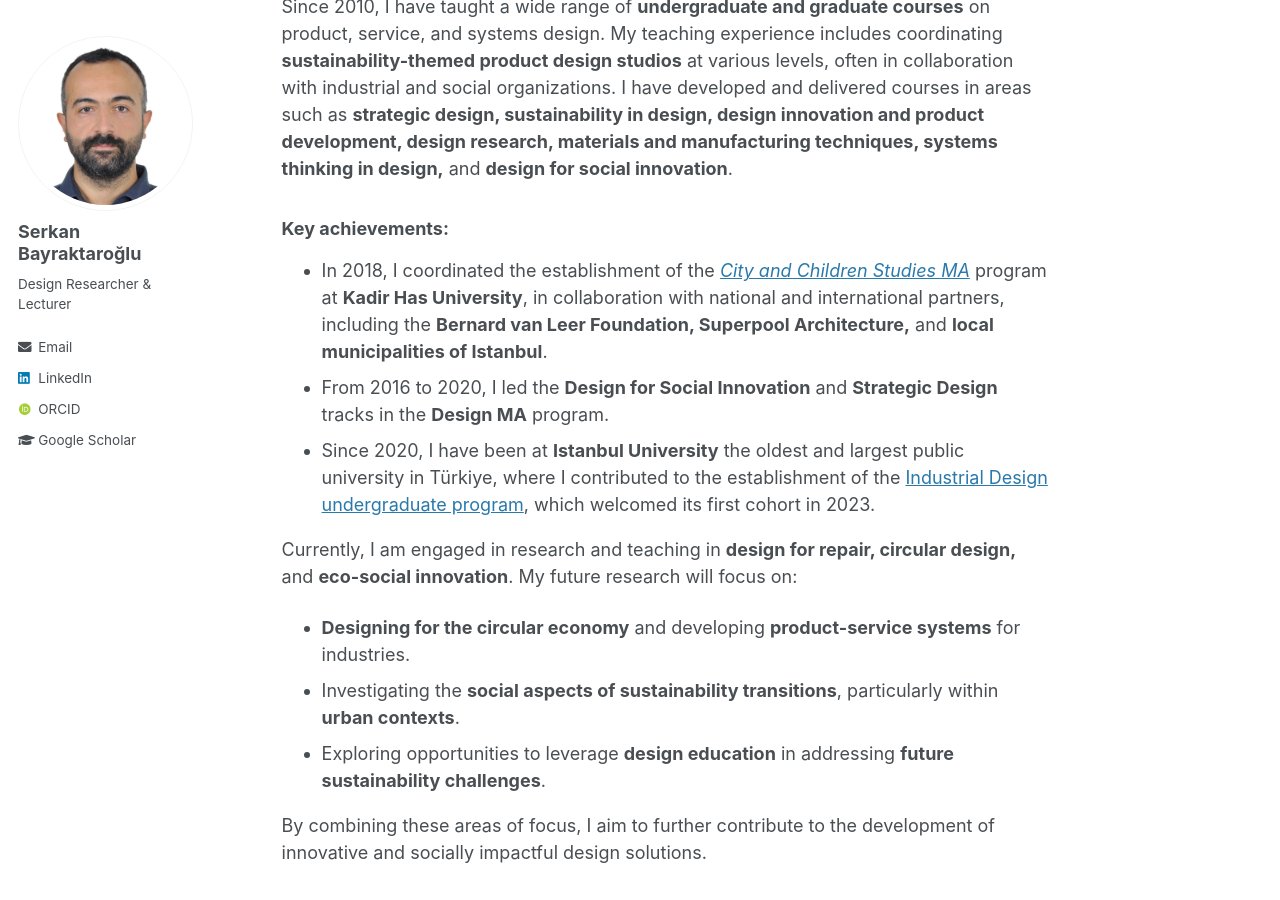
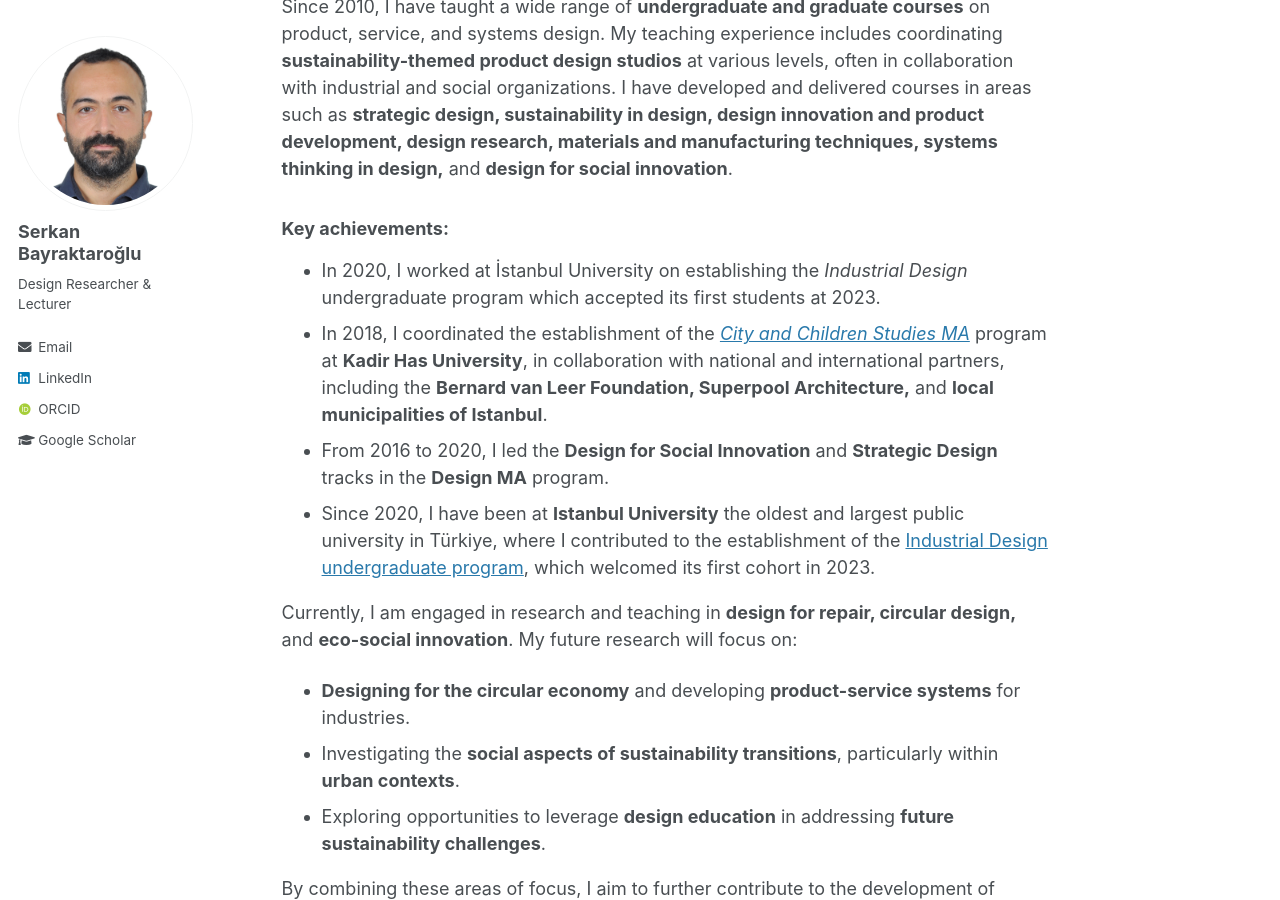
Before and after one commit to serkanbayraktaroglu/serkanbayraktaroglu.github.io, a Jekyll site: the page built from _pages/about.md, in a window 1280 px wide and 900 px high, scrolled down 456 px. Built offline with Jekyll 4.4.1, drawn with Linux system fonts in a browser that asks for light colours; some web fonts are replaced.

Commit message:
Update about.md

```diff
--- a/_pages/about.md
+++ b/_pages/about.md
@@ -15,6 +15,7 @@ I hold an undergraduate degree in **Industrial Engineering** and completed a dua
 Since 2010, I have taught a wide range of **undergraduate and graduate courses** on product, service, and systems design. My teaching experience includes coordinating **sustainability-themed product design studios** at various levels, often in collaboration with industrial and social organizations. I have developed and delivered courses in areas such as **strategic design, sustainability in design, design innovation and product development, design research, materials and manufacturing techniques, systems thinking in design,** and **design for social innovation**.
 
 ### Key achievements:
+- In 2020, I worked at İstanbul University on establishing the *Industrial Design* undergraduate program which accepted its first students at 2023.
 - In 2018, I coordinated the establishment of the [*City and Children Studies MA*](https://city-and-children-studies.tumblr.com/) program at **Kadir Has University**, in collaboration with national and international partners, including the **Bernard van Leer Foundation, Superpool Architecture,** and **local municipalities of Istanbul**.
 - From 2016 to 2020, I led the **Design for Social Innovation** and **Strategic Design** tracks in the **Design MA** program.
 - Since 2020, I have been at **Istanbul University** the oldest and largest public university in Türkiye, where I contributed to the establishment of the [Industrial Design undergraduate program](https://mimarlik.istanbul.edu.tr/en/), which welcomed its first cohort in 2023.
```
